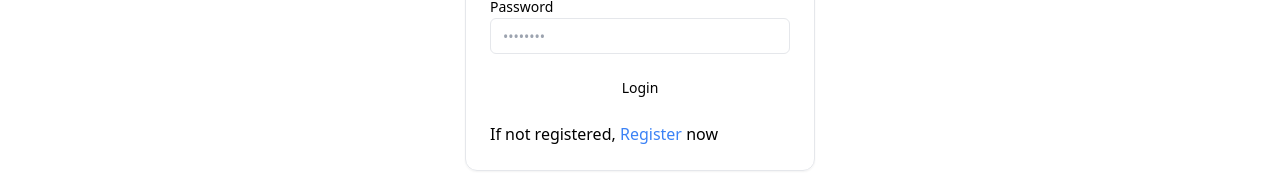
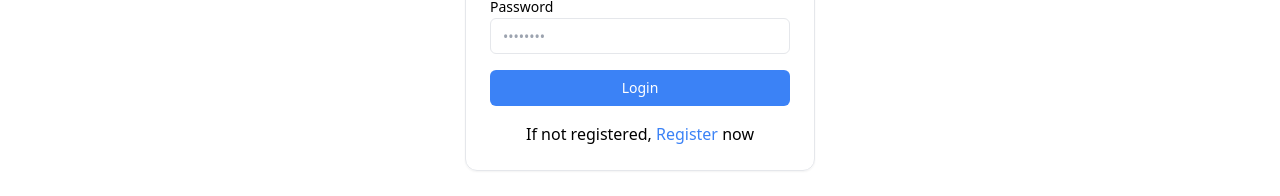
Before and after one commit to arifulmit17/Todo-app, a React (Vite) app: page /login in a window 1280 px wide. Shown: the part 482-678 px from the top of the page. Built offline with nearby package versions, Linux system fonts and the light colour scheme.

Commit message:
feat: update button styles and fix link to LoginPage on RegisterPage

```diff
--- a/src/pages/LoginPage.tsx
+++ b/src/pages/LoginPage.tsx
@@ -89,10 +89,14 @@ export default function LoginPage() {
             </div>
 
             {/* Submit Button */}
-            <Button className="w-full" type="submit">
+            <Button className="w-full bg-blue-500 text-white" type="submit">
               Login
             </Button>
-            <p>If not registered, <Link className="text-blue-500" to='/register'>Register</Link> now</p>
+            <div className="w-full flex justify-center">
+               <p>If not registered, <Link className="text-blue-500" to='/register'>Register</Link> now</p>
+
+            </div>
+
           </form>
         </CardContent>
       </Card>
--- a/src/pages/RegisterPage.tsx
+++ b/src/pages/RegisterPage.tsx
@@ -91,7 +91,7 @@ export default function RegisterPage() {
               register
             </Button>
             <div className="w-full flex justify-center">
-              <p>If registered, <Link className="text-blue-500" to='/register'>Login</Link> now</p>
+              <p>If registered, <Link className="text-blue-500" to='/login'>Login</Link> now</p>
             </div>
 
           </form>
```
